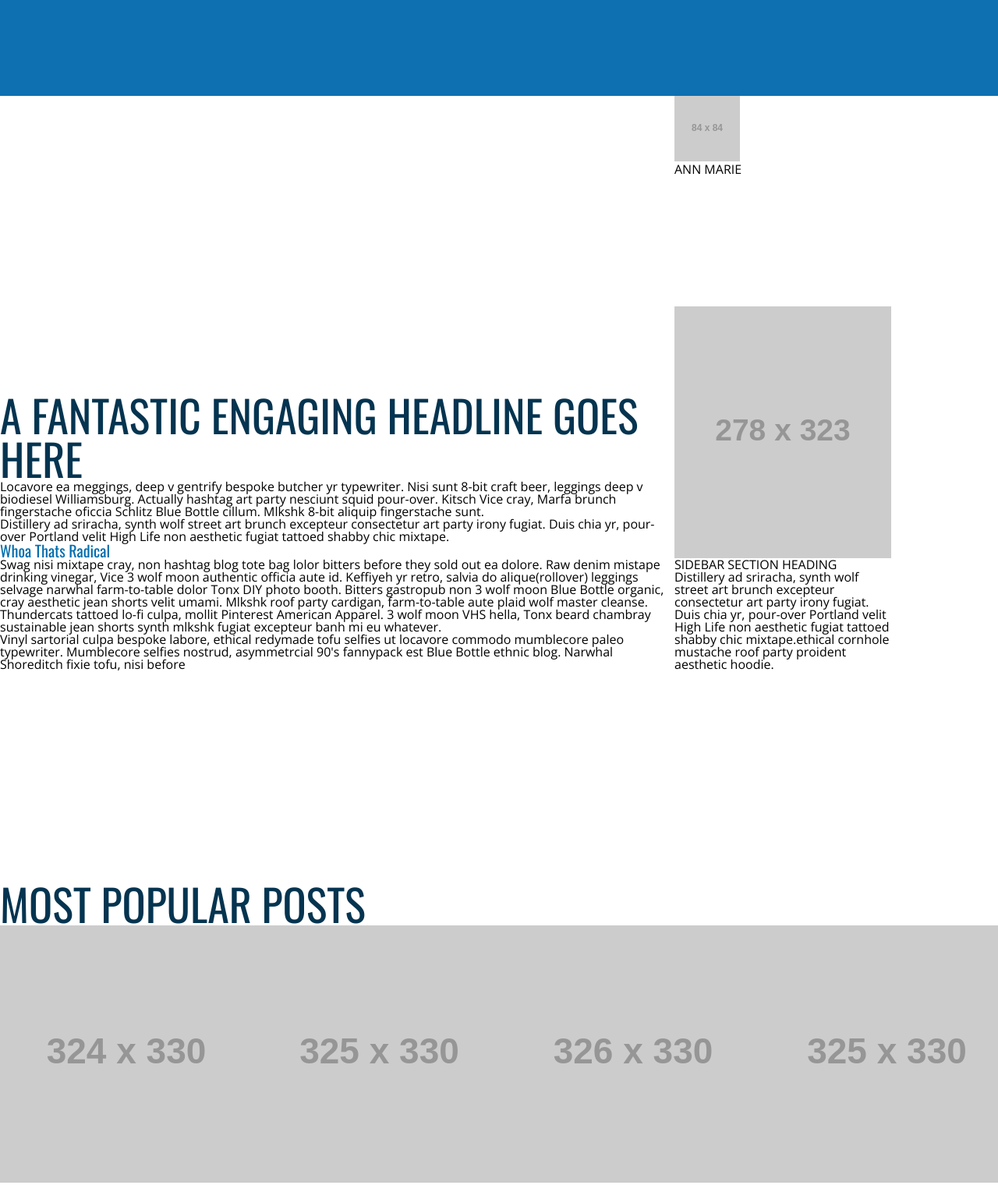
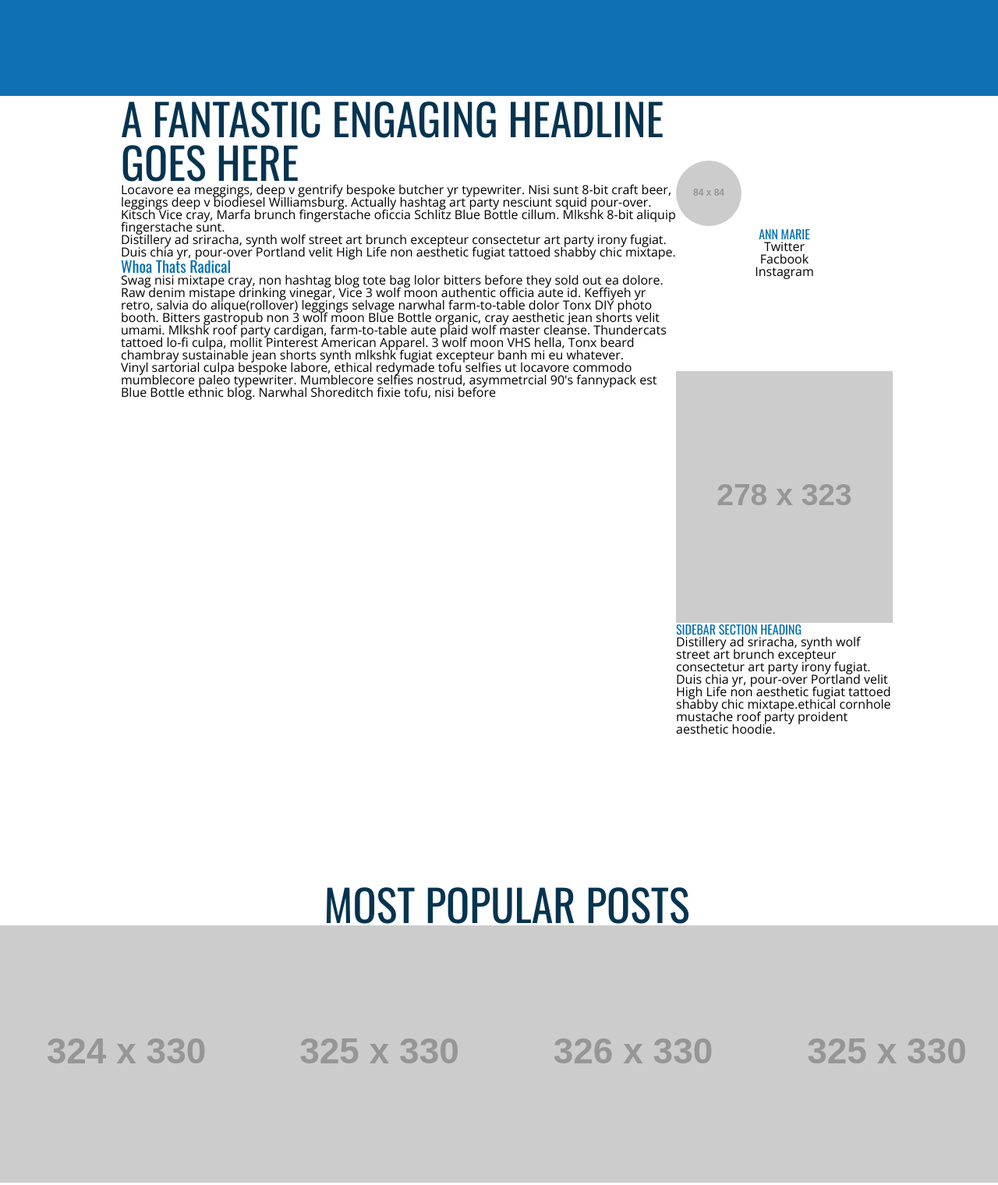
Before and after one commit to skrich-x/1.4-Pixel-Perfect, a plain HTML site: page index.html in a window 1280 px wide. Shown: the part 400-1920 px from the top of the page at 78% size. Drawn offline with nearby package versions, Linux system fonts and the light colour scheme; placeholder pictures from the web are drawn by us.

Commit message:
Floated article left-Side bar Correctoins

```diff
--- a/index.html
+++ b/index.html
@@ -35,11 +35,12 @@
         </header>
         <!--left most div- article and Icons-->
         <section>
+
           <article>
             <h2>A FANTASTIC ENGAGING HEADLINE GOES HERE</h2>
               <div class="main">
                           <p>
-                                Locavore ea meggings, deep v gentrify bespoke butcher yr typewriter. Nisi sunt 8-bit
+                              Locavore ea meggings, deep v gentrify bespoke butcher yr typewriter. Nisi sunt 8-bit
                         craft beer, leggings deep v biodiesel Williamsburg. Actually hashtag art party nesciunt squid pour-over. Kitsch Vice cray, Marfa brunch fingerstache oficcia Schlitz Blue Bottle cillum. Mlkshk 8-bit aliquip fingerstache sunt.
                         </p>
 
@@ -62,16 +63,17 @@
               </div>
           </article>
 
-          <sidebar>
+          <aside>
             <!--3 divs??-->
              <div class="sbtop">
+
                   <img src="http://placehold.it/84x84">
                   <h3>ANN MARIE</h3>
-                <!--<ul>
+                <ul>
                   <li>Twitter</li
                   ><li>Facbook</li
                   ><li>Instagram</li>
-                </ul>-->
+                </ul>
               </div>
               <div class="sbmiddle">
                 <!--caption line added to image-->
@@ -86,11 +88,12 @@
                     Distillery ad sriracha, synth wolf street art brunch excepteur consectetur art party irony fugiat. Duis chia yr, pour-over Portland velit High Life non aesthetic fugiat tattoed shabby chic mixtape.ethical cornhole mustache roof party proident aesthetic hoodie.
                 </p>
               </div>
-          </sidebar>
+          </aside>
         </section>
 
   <footer>
-      <h2 id="mpp">MOST POPULAR POSTS</h2>
+      <div class="mpp">
+      <h2>MOST POPULAR POSTS</h2>
       <!--Unordered List for Pics.-->
         <ul class="bottompics">
           <li><img src="http://placehold.it/324x330"
@@ -105,13 +108,13 @@
       <div class="bottomBorder">
         <div>
           <img src="img/theironyard.png" alt="Iron Yard Logo">
-          <span>The Ironyard Copyright 2013,All Rights Reserved </span>
+          <span>The Ironyard Copyright 2013, All Rights Reserved </span>
         </div>
         <ul id="navitems">
           <li>Nav Item 1 | </li>
           <li>Nav Item 2 | </li>
           <li>Nav Item 3 | </li>
-          <li>Nav Item 5 | </li>
+          <li>Nav Item 5  </li>
         </ul>
       </div>
   </footer>
--- a/main.css
+++ b/main.css
@@ -1,14 +1,11 @@
+
 
 body{
   width:1300px;
   height: 2104px;
 
 }
-/*.center{
-  width:990px;
-  margin: 0 auto;
-}
-*/
+
 header{
   background-color:#0E70B1;
   width:1300px;
@@ -17,6 +14,7 @@ header{
 
 header nav{
   float:right;
+  padding-top: 10px
 }
 
 header nav img{
@@ -66,12 +64,19 @@ h6{
   margin-left:auto;
   margin-right:auto;
 }
+
 article{
   display:inline-block;
-  width:861px;
+  width:712px;
   height:1008px;
   font-family:Open Sans;
-  padding:none;
+  padding-left:155px;
+  float:left;
+
+}
+
+.main{
+  display:inline-block;
 }
 
 
@@ -88,7 +93,7 @@ h2{
 
 }
 
-sidebar{
+aside{
   display: inline-block;
   width:278px;
   height:1008px;
@@ -96,14 +101,34 @@ sidebar{
 }
 
 h3{
-  font-family:Oswald
+  font-family:Oswald;
   color:#026EAE;
 }
 
 .sbtop{
   height:270px;
+  padding-top:83px;
+}
+.sbtop img{
+  margin: 0 auto;
 }
 
+
+.sbtop h3{
+  text-align:center;
+}
+
+.sbtop img{
+  border-radius: 50%;
+  display:inline-block;
+  margin: 0 auto;
+  }
+
+.sbtop ul,
+.sbtop li {
+  display:inline block;
+  text-align:center;
+}
 .sbmiddle{
   height: 323px;
 
@@ -118,8 +143,10 @@ footer{
   height:573px;
 }
 
-# mpp{
+.mpp h2{
   color:#043450;
+  margin: 0 auto;
+  text-align: center;
 }
 
 .bottompics li{
@@ -146,3 +173,7 @@ footer{
 .bottomBorder span{
   color:#A2B3BE;
 }
+
+.bottomBorder img{
+  vertical-align: middle;
+}
```
